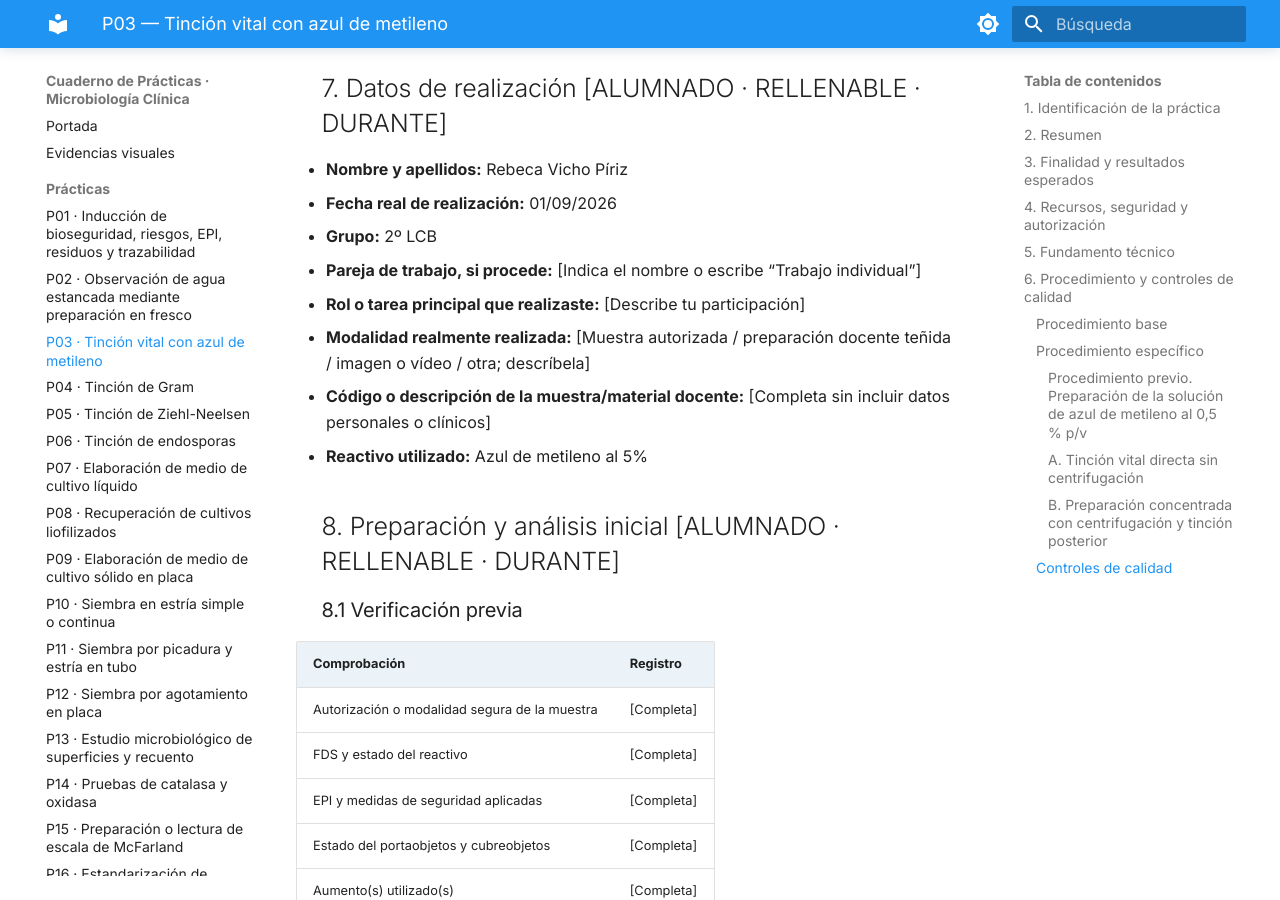
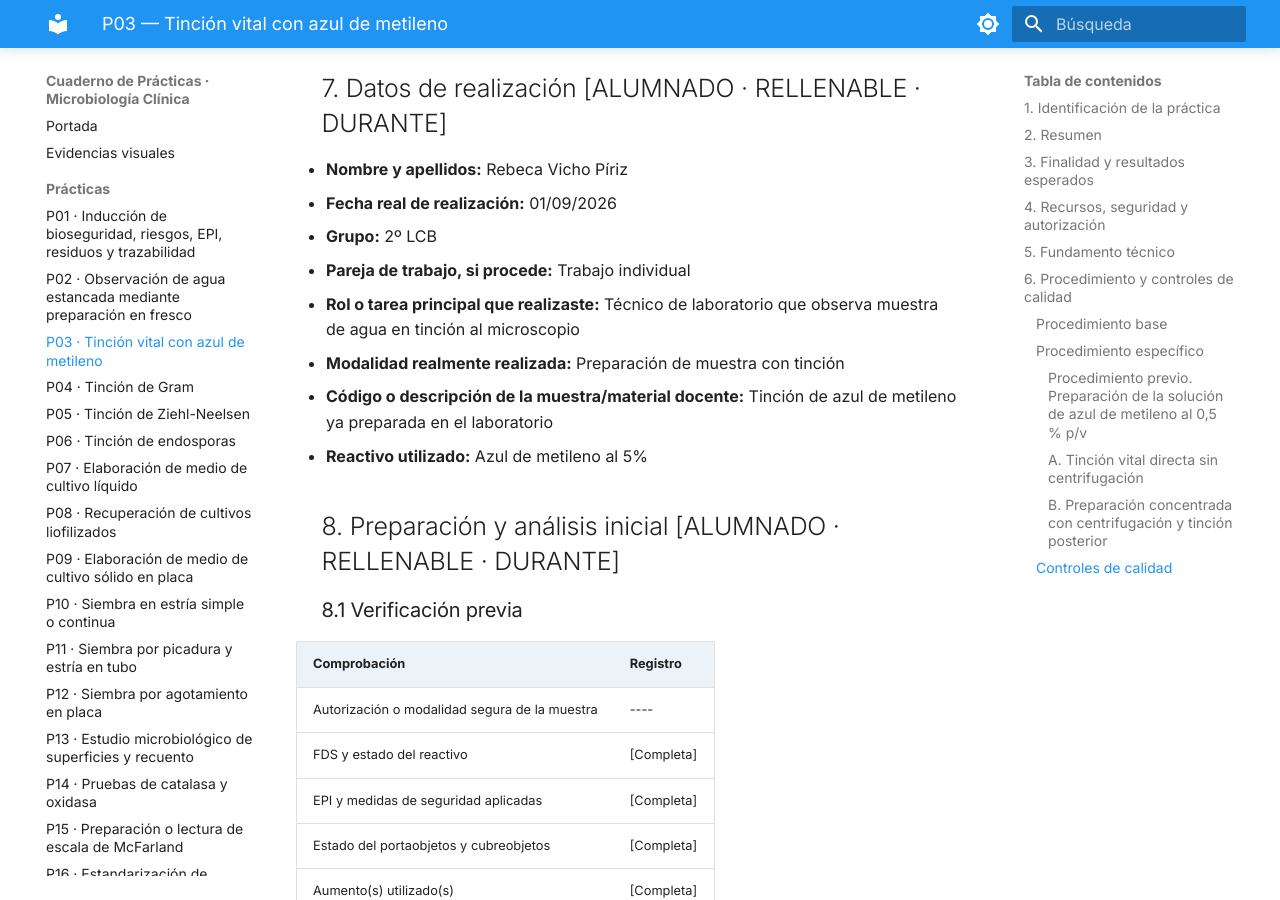
Before and after one commit to Rebeca-hubb/Cuaderno-Pr-cticas-Microbiolog-a-Rebeca-Vicho-, an MkDocs documentation site: the page built from docs/practicas/P03_Azul_de_metileno.md, in a window 1280 px wide and 900 px high, scrolled down 6494 px. Built offline with MkDocs 1.6.1 and Material for MkDocs 9.7.7, drawn with Linux system fonts in a browser that asks for light colours.

Commit message:
Update P03_Azul_de_metileno.md

```diff
--- a/docs/practicas/P03_Azul_de_metileno.md
+++ b/docs/practicas/P03_Azul_de_metileno.md
@@ -145,10 +145,10 @@ Esta ruta es una adaptación docente, no una tinción vital validada por el PNT.
 - **Nombre y apellidos:** Rebeca Vicho Píriz
 - **Fecha real de realización:** 01/09/2026
 - **Grupo:** 2º LCB
-- **Pareja de trabajo, si procede:** [Indica el nombre o escribe “Trabajo individual”]
-- **Rol o tarea principal que realizaste:** [Describe tu participación]
-- **Modalidad realmente realizada:** [Muestra autorizada / preparación docente teñida / imagen o vídeo / otra; descríbela]
-- **Código o descripción de la muestra/material docente:** [Completa sin incluir datos personales o clínicos]
+- **Pareja de trabajo, si procede:** Trabajo individual
+- **Rol o tarea principal que realizaste:** Técnico de laboratorio que observa muestra de agua en tinción al microscopio
+- **Modalidad realmente realizada:** Preparación de muestra con tinción
+- **Código o descripción de la muestra/material docente:** Tinción de azul de metileno ya preparada en el laboratorio
 - **Reactivo utilizado:** Azul de metileno al 5%
 
 ## 8. Preparación y análisis inicial [ALUMNADO · RELLENABLE · DURANTE]
@@ -157,7 +157,7 @@ Esta ruta es una adaptación docente, no una tinción vital validada por el PNT.
 
 | Comprobación | Registro |
 |---|---|
-| Autorización o modalidad segura de la muestra | [Completa] |
+| Autorización o modalidad segura de la muestra | ---- |
 | FDS y estado del reactivo | [Completa] |
 | EPI y medidas de seguridad aplicadas | [Completa] |
 | Estado del portaobjetos y cubreobjetos | [Completa] |
```
